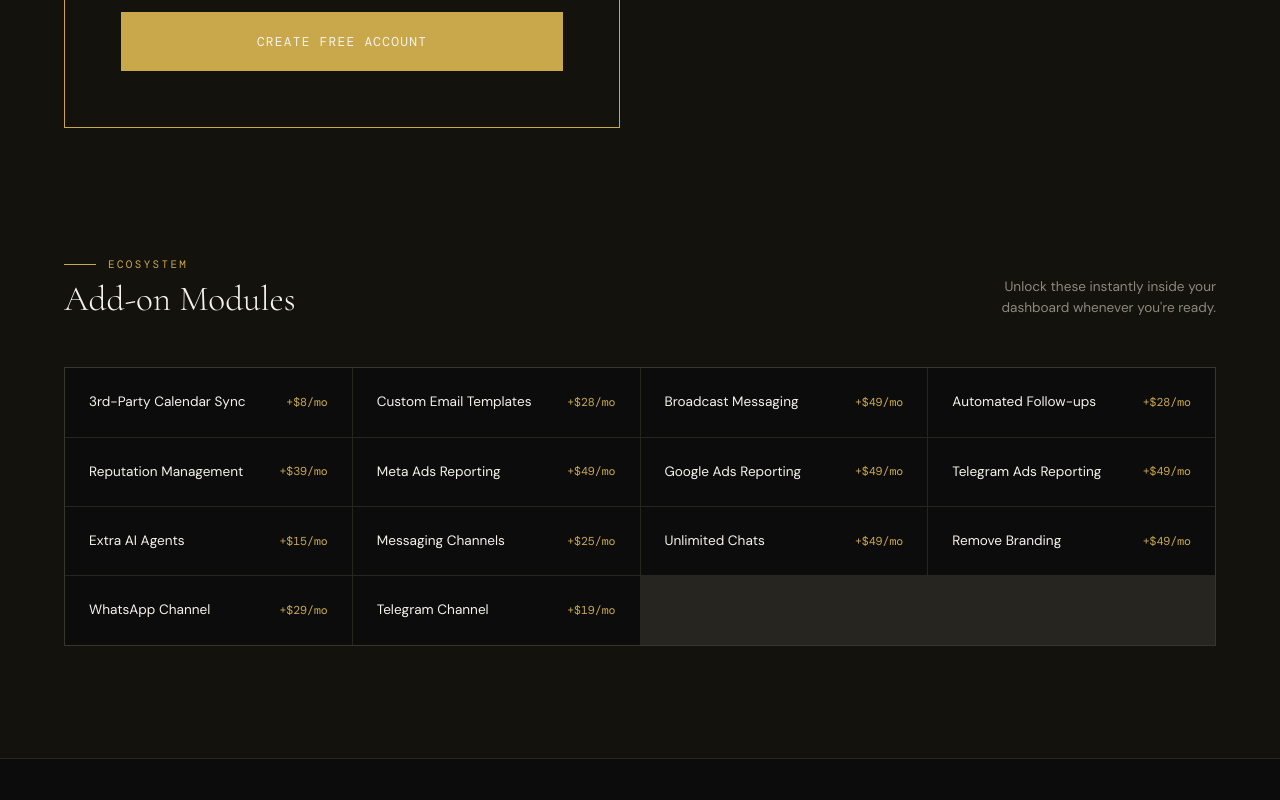
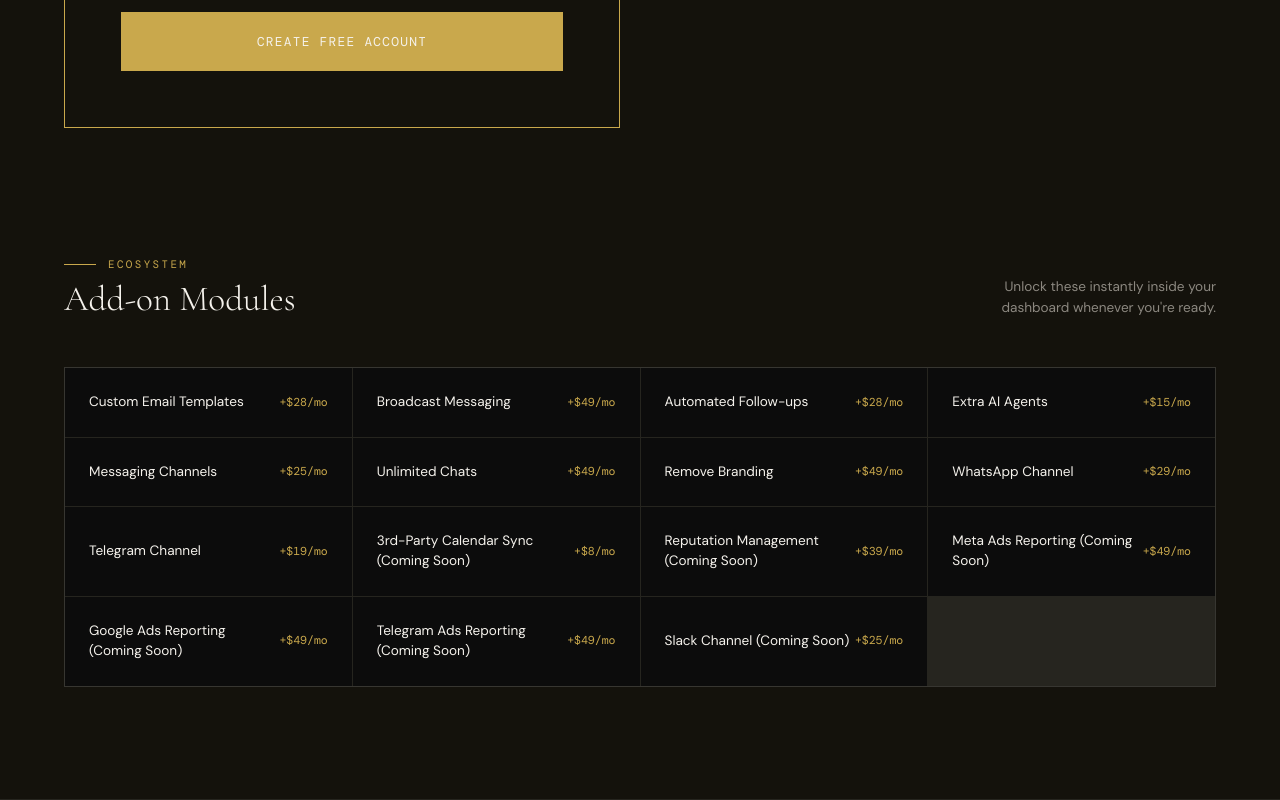
Before and after one commit to twinkalBmvsi/vexyr-ai, a Next.js app: page /select-plan in a window 1280 px wide. Shown: the part 1085-1885 px from the top of the page. Before the commit the page ends 1844 px from the top, so only its background shows below. Built offline with nearby package versions, Linux system fonts and the light colour scheme; a web font is replaced by a local one.

Commit message:
added and sorted the modules in landing page.

```diff
--- a/components/Pricing.tsx
+++ b/components/Pricing.tsx
@@ -89,11 +89,7 @@ export default function Pricing({ tenantId }: { tenantId?: string }) {
           </div>
 
           <div className="modules-grid">
-            {/* Row 1 */}
-            <div className="module-item">
-              <span className="module-name">3rd-Party Calendar Sync</span>
-              <span className="module-price">+$8/mo</span>
-            </div>
+            {/* Row 1 - Available */}
             <div className="module-item">
               <span className="module-name">Custom Email Templates</span>
               <span className="module-price">+$28/mo</span>
@@ -106,30 +102,12 @@ export default function Pricing({ tenantId }: { tenantId?: string }) {
               <span className="module-name">Automated Follow-ups</span>
               <span className="module-price">+$28/mo</span>
             </div>
-
-            {/* Row 2 */}
-            <div className="module-item">
-              <span className="module-name">Reputation Management</span>
-              <span className="module-price">+$39/mo</span>
-            </div>
-            <div className="module-item">
-              <span className="module-name">Meta Ads Reporting</span>
-              <span className="module-price">+$49/mo</span>
-            </div>
-            <div className="module-item">
-              <span className="module-name">Google Ads Reporting</span>
-              <span className="module-price">+$49/mo</span>
-            </div>
-            <div className="module-item">
-              <span className="module-name">Telegram Ads Reporting</span>
-              <span className="module-price">+$49/mo</span>
-            </div>
-
-            {/* Row 3 */}
             <div className="module-item">
               <span className="module-name">Extra AI Agents</span>
               <span className="module-price">+$15/mo</span>
             </div>
+
+            {/* Row 2 - Available */}
             <div className="module-item">
               <span className="module-name">Messaging Channels</span>
               <span className="module-price">+$25/mo</span>
@@ -142,15 +120,43 @@ export default function Pricing({ tenantId }: { tenantId?: string }) {
               <span className="module-name">Remove Branding</span>
               <span className="module-price">+$49/mo</span>
             </div>
-
-            {/* Row 4 */}
             <div className="module-item">
               <span className="module-name">WhatsApp Channel</span>
               <span className="module-price">+$29/mo</span>
             </div>
+
+            {/* Row 3 - Available */}
             <div className="module-item">
               <span className="module-name">Telegram Channel</span>
               <span className="module-price">+$19/mo</span>
+            </div>
+
+            {/* Row 4 - Coming Soon */}
+            <div className="module-item">
+              <span className="module-name">3rd-Party Calendar Sync (Coming Soon)</span>
+              <span className="module-price">+$8/mo</span>
+            </div>
+            <div className="module-item">
+              <span className="module-name">Reputation Management (Coming Soon)</span>
+              <span className="module-price">+$39/mo</span>
+            </div>
+            <div className="module-item">
+              <span className="module-name">Meta Ads Reporting (Coming Soon)</span>
+              <span className="module-price">+$49/mo</span>
+            </div>
+
+            {/* Row 5 - Coming Soon */}
+            <div className="module-item">
+              <span className="module-name">Google Ads Reporting (Coming Soon)</span>
+              <span className="module-price">+$49/mo</span>
+            </div>
+            <div className="module-item">
+              <span className="module-name">Telegram Ads Reporting (Coming Soon)</span>
+              <span className="module-price">+$49/mo</span>
+            </div>
+            <div className="module-item">
+              <span className="module-name">Slack Channel (Coming Soon)</span>
+              <span className="module-price">+$25/mo</span>
             </div>
 
 
--- a/components/dashboard/StoreClient.tsx
+++ b/components/dashboard/StoreClient.tsx
@@ -2,7 +2,7 @@
 
 import { useState } from 'react'
 import { toast } from 'react-hot-toast'
-import { Bot, MessageSquare, Mail, CalendarSync, Zap, CheckCircle2, ShoppingCart, Megaphone, Star, BarChart, LineChart, PieChart, EyeOff, Workflow } from 'lucide-react'
+import { Bot, MessageSquare, Mail, CalendarSync, Zap, CheckCircle2, ShoppingCart, Megaphone, Star, BarChart, LineChart, PieChart, EyeOff, Workflow, Hash } from 'lucide-react'
 
 type ModuleConfig = {
   extraBots: number;
@@ -18,6 +18,7 @@ type ModuleConfig = {
   googleAds: boolean;
   telegramAds: boolean;
   removeBranding: boolean;
+  slackChannel: boolean;
 }
 
 export default function StoreClient({ tenantId, tenantSlug, currentModules, stripePrices, agents = [] }: { tenantId: string, tenantSlug: string, currentModules: any, stripePrices: any[], agents?: any[] }) {
@@ -41,6 +42,7 @@ export default function StoreClient({ tenantId, tenantSlug, currentModules, stri
     googleAds: { selected: false, months: 1, quantity: 1 },
     telegramAds: { selected: false, months: 1, quantity: 1 },
     removeBranding: { selected: false, months: 1, quantity: 1 },
+    slackChannel: { selected: false, months: 1, quantity: 1 },
   })
 
   const [extendBots, setExtendBots] = useState<Record<string, number>>({})
@@ -267,6 +269,7 @@ export default function StoreClient({ tenantId, tenantSlug, currentModules, stri
   const modulesList = [
     { key: 'whatsappChannel', title: 'WhatsApp Channel', icon: MessageSquare, desc: 'Connect your WhatsApp Business account and let your AI agent handle customer conversations on WhatsApp.' },
     { key: 'telegramChannel', title: 'Telegram Channel', icon: MessageSquare, desc: 'Connect your Telegram Bot and let your AI agent reply to customer messages directly on Telegram.' },
+    { key: 'slackChannel', title: 'Slack Channel', icon: Hash, desc: 'Connect your Slack Workspace and let your AI agent handle internal team queries or customer support directly in Slack.', comingSoon: true },
     { key: 'customEmails', title: 'Custom Emails', icon: Mail, desc: 'Send automated confirmations and follow-ups from your own custom domain.' },
     { key: 'autoFollowups', title: 'Auto Follow-ups', icon: CalendarSync, desc: 'Automatically chase up leads and request reviews after appointments.' },
     { key: 'unlimitedChats', title: 'Unlimited Chats', icon: Zap, desc: 'Remove the 50 free chat limit. Perfect for high-volume businesses.' },
```
